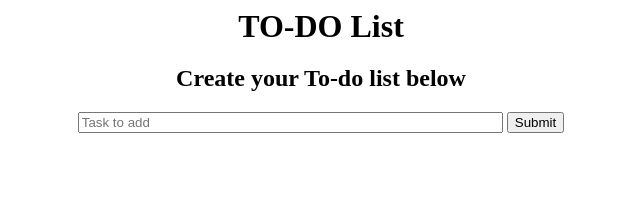
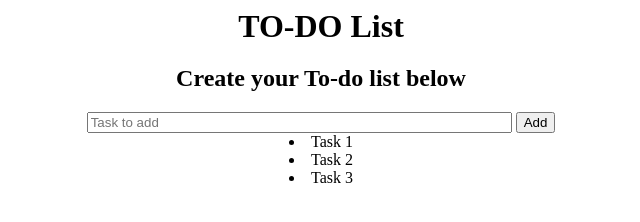
Before and after one commit to learning-dev/To-do-list, a plain HTML site: page index.html in a window 1280 px wide. Shown: the whole page, without its empty margins (319-959 px from the left). Drawn offline with Linux system fonts and the light colour scheme.

Commit message:
add code for 'add items to to-do-list'

```diff
--- /dev/null
+++ b/dom-script.js
@@ -0,0 +1,16 @@
+const form = document.querySelector('.add-list');
+console.log(form);
+const taskList = document.getElementById('task-list');
+
+
+function addItemToList(event) {
+  event.preventDefault();
+  const newTask = form.getElementsByTagName('input');
+  const newTaskTag = document.createElement('li');
+  const newTaskTextnode = document.createTextNode(newTask[0].value);
+  newTaskTag.appendChild(newTaskTextnode);
+
+  taskList.appendChild(newTaskTag);
+}
+
+form.addEventListener('submit', addItemToList);
--- a/index.css
+++ b/index.css
@@ -3,7 +3,16 @@ h1 {
   margin: auto 0;
 }
 
-.input-caption {
+.align-items {
   margin: auto 0;
   text-align: center;
 }
+
+.list-items {
+ /* margin: 5%;
+ padding-right: 20%; */
+}
+
+.add-list {
+
+}
--- a/index.html
+++ b/index.html
@@ -7,15 +7,29 @@
   <title>To Do list</title>
   <link rel="stylesheet" href="index.css">
 </head>
-<script src="dom-script.js"></script>
+
 
 <body>
   <h1>TO-DO List</h1>
-  <div class="input-caption">
-    <h2>Create your To-do list below</h2>
-  <input type="text" placeholder="Task to add" size="50">
-  <input type="submit">
+  <div class="container align-items">
+
+    <div class="input-caption">
+      <h2>Create your To-do list below</h2>
+
+      <form  class="add-list">
+        <input type="text" placeholder="Task to add"  id="task" size="50">
+    <input type="submit" value="Add">
+      </form>
+
+    </div>
+
+    <div class="list-items" id="task-list">
+      <li>Task 1</li>
+      <li>Task 2</li>
+      <li>Task 3</li>
+    </div>
   </div>
 
+  <script src="dom-script.js"></script>
 </body>
 </html>
```
